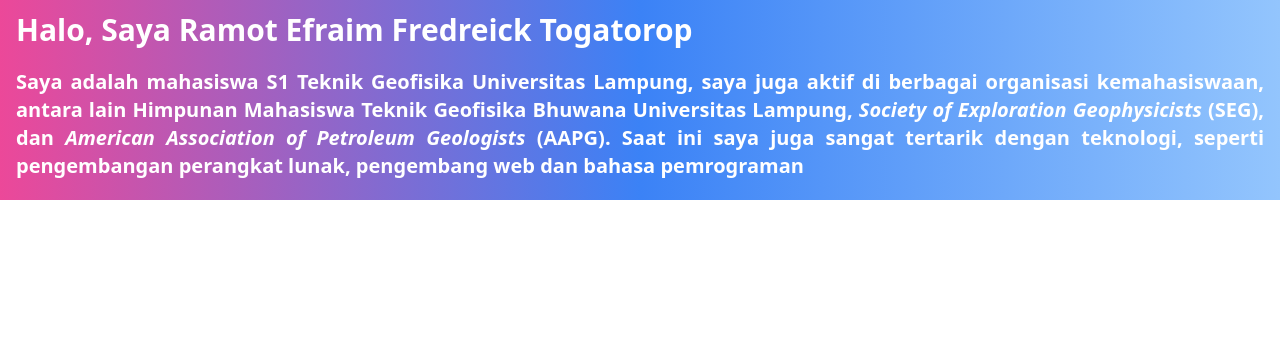
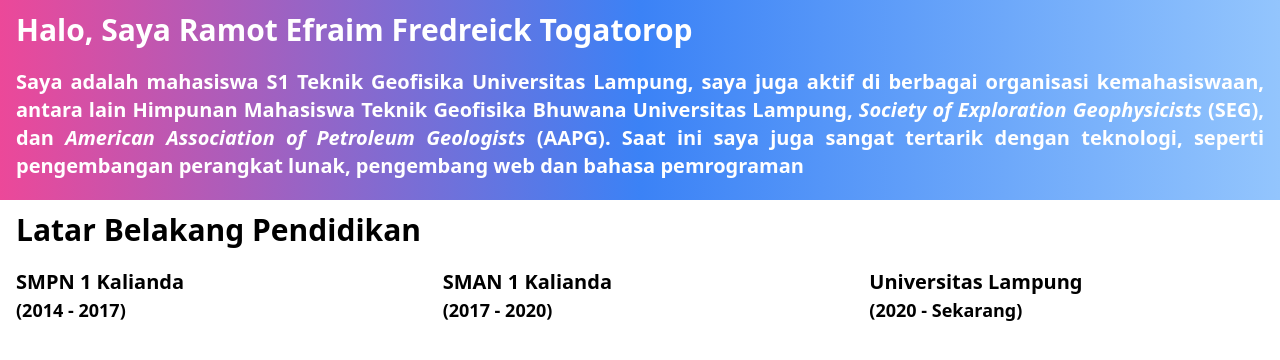
Before and after one commit to Ramottogatorop/student_Ramot-Efraim-Frederick-Togatorop-final_project, a plain HTML site: page index.html in a window 1280 px wide. Drawn offline with nearby package versions, Linux system fonts and the light colour scheme.

Commit message:
Menambahkan latar belakang pendidikan

```diff
--- a/index.html
+++ b/index.html
@@ -17,6 +17,25 @@
         </div>
     </section>
 
+    <section>
+        <div class="flex flex-wrap">
+            <div class="w-full self-center text-justify px-4">
+                <h1 class=" mt-3 mb-5 text-xl text-black font-bold lg:text-3xl">Latar Belakang Pendidikan</h1>
+            </div>
+            <div class="w-full self-center text-justify px-4 lg:w-1/3">
+                <h2 class="font-bold text-lg lg:text-xl">SMPN 1 Kalianda</h2>
+                <p class="text-sm text-black font-semibold lg:text-lg mb-3">(2014 - 2017)</p>
+            </div>
+            <div class="w-full self-center text-justify px-4 lg:w-1/3">
+                <h2 class="font-bold text-lg lg:text-xl">SMAN 1 Kalianda</h2>
+                <p class="text-sm text-black font-semibold lg:text-lg mb-3">(2017 - 2020)</p>
+            </div>
+            <div class="w-full self-center text-justify px-4 lg:w-1/3">
+                <h2 class="font-bold text-lg lg:text-xl">Universitas Lampung</h2>
+                <p class="text-sm text-black font-semibold lg:text-lg mb-3">(2020 - Sekarang)</p>
+            </div>
+        </div>
+    </section>
 
 </body>
 
```
